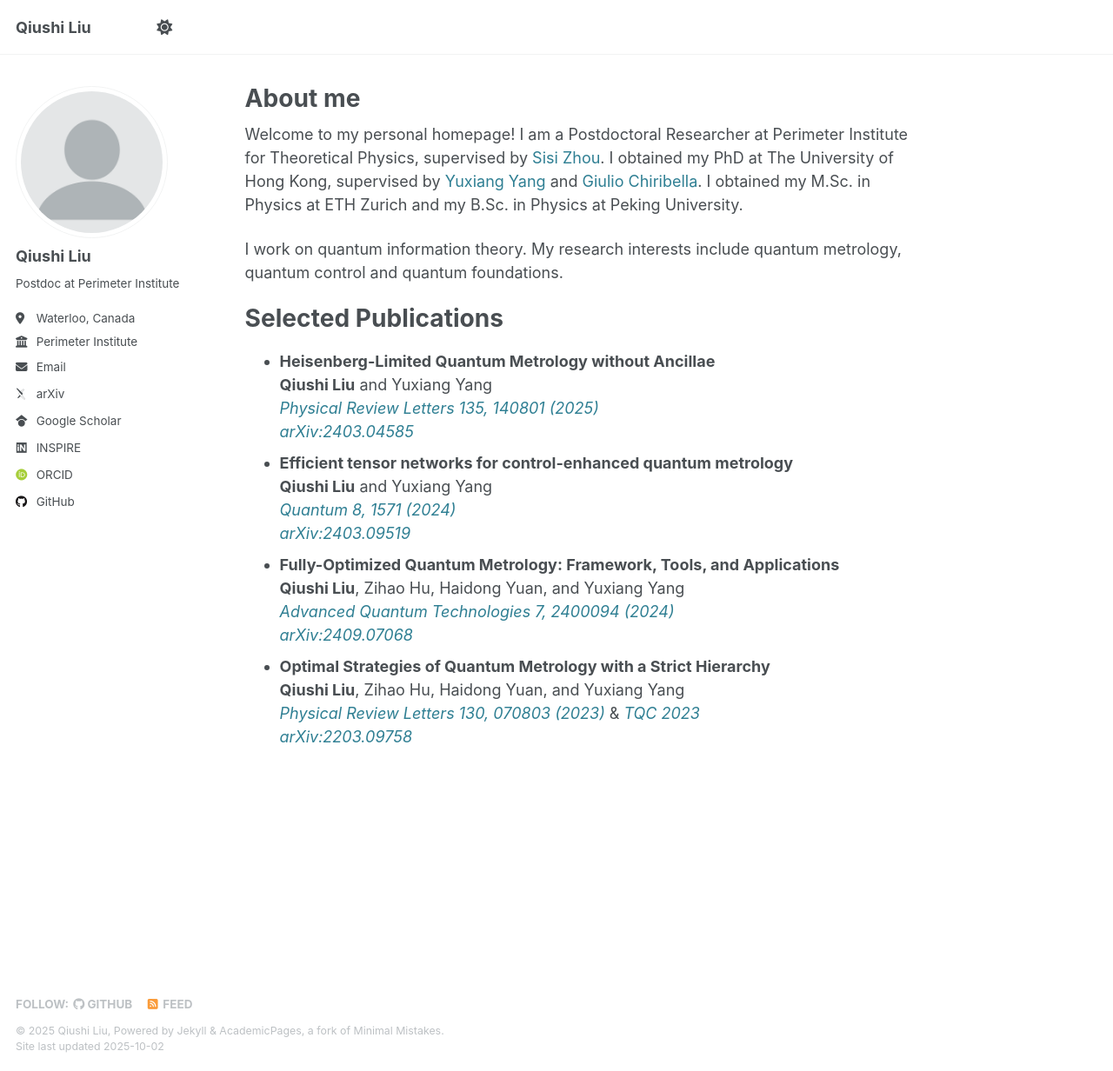
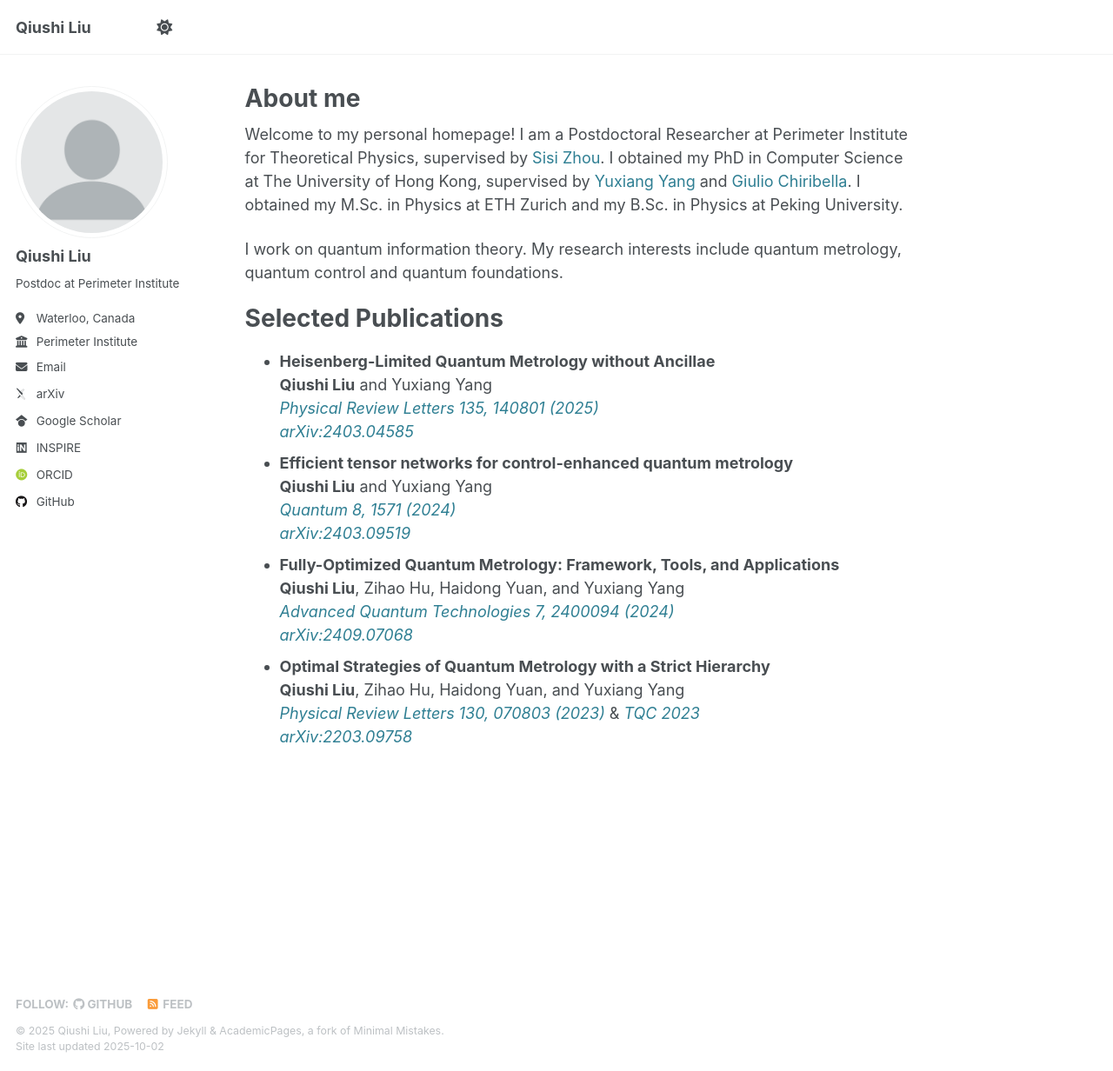
Before and after one commit to qiushi-liu/qiushi-liu.github.io, a Jekyll site: the page built from _pages/about.md, in a window 1280 px wide and 1232 px high. Shown: the whole window at 87% size. Built offline with Jekyll 4.4.1, drawn with Linux system fonts in a browser that asks for light colours; some web fonts are replaced.

Commit message:
Update about.md

```diff
--- a/_pages/about.md
+++ b/_pages/about.md
@@ -7,7 +7,7 @@ redirect_from:
   - /about.html
 ---
 
-Welcome to my personal homepage! I am a Postdoctoral Researcher at Perimeter Institute for Theoretical Physics, supervised by [Sisi Zhou](https://sisi-zhou.github.io/){: style="text-decoration: none;" }. I obtained my PhD at The University of Hong Kong, supervised by [Yuxiang Yang](https://yangyx09.github.io/){: style="text-decoration: none;" } and [Giulio Chiribella](https://scholar.google.com/citations?user=4ob0VU4AAAAJ){: style="text-decoration: none;" }. I obtained my M.Sc. in Physics at ETH Zurich and my B.Sc. in Physics at Peking University.
+Welcome to my personal homepage! I am a Postdoctoral Researcher at Perimeter Institute for Theoretical Physics, supervised by [Sisi Zhou](https://sisi-zhou.github.io/){: style="text-decoration: none;" }. I obtained my PhD in Computer Science at The University of Hong Kong, supervised by [Yuxiang Yang](https://yangyx09.github.io/){: style="text-decoration: none;" } and [Giulio Chiribella](https://scholar.google.com/citations?user=4ob0VU4AAAAJ){: style="text-decoration: none;" }. I obtained my M.Sc. in Physics at ETH Zurich and my B.Sc. in Physics at Peking University.
 
 I work on quantum information theory. My research interests include quantum metrology, quantum control and quantum foundations.
 
```
